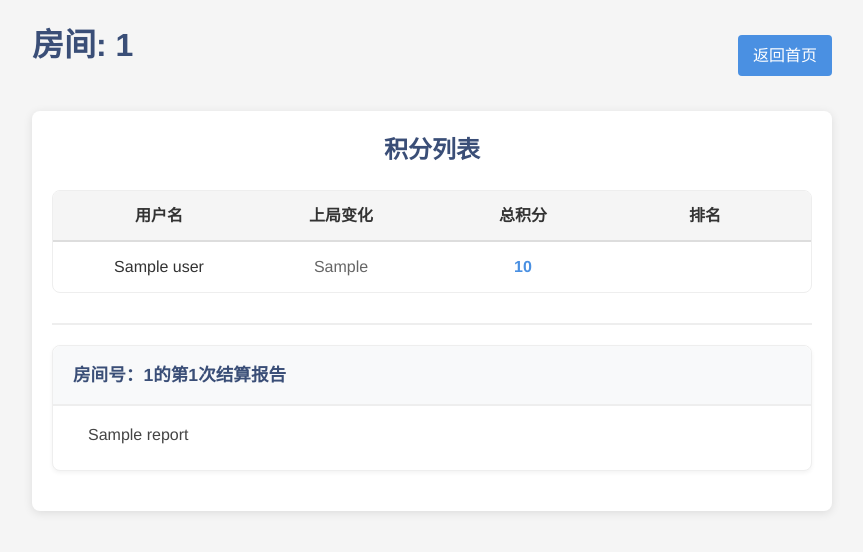
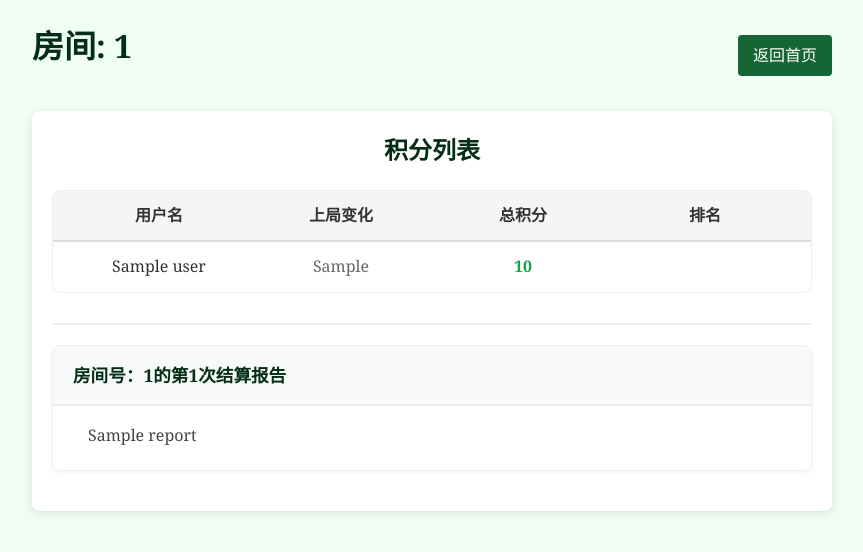
Before and after one commit to ZihaoVistonWang/scoreboard, a Flask app: template templates/room.html in a window 1280 px wide. Shown: the top 552 px of the page, without its empty margins (208-1071 px from the left). Run offline with Flask 3, Linux system fonts and the light colour scheme; the template is opened without the code that fills it: most values are stand-ins (such as "Sample title", 1, 10 or a date in 2020).

Commit message:
style: 更新CSS样式以使用新的主题颜色并优化字体
refactor: 清理代码中的多余空格并保持一致的格式

test: 添加测试数据文件test.json以支持新的测试场景

```diff
--- a/static/css/style.css
+++ b/static/css/style.css
@@ -1,4 +1,18 @@
 /* Global Styles */
+:root {
+    --color-primary-50: rgb(240 253 244);
+    --color-primary-100: rgb(220 252 231);
+    --color-primary-200: rgb(187 247 208);
+    --color-primary-300: rgb(134 239 172);
+    --color-primary-400: rgb(74 222 128);
+    --color-primary-500: rgb(34 197 94);
+    --color-primary-600: rgb(22 163 74);
+    --color-primary-700: rgb(21 128 61);
+    --color-primary-800: rgb(22 101 52);
+    --color-primary-900: rgb(20 83 45);
+    --color-primary-950: rgb(5 46 22);
+}
+
 * {
     box-sizing: border-box;
     margin: 0;
@@ -6,10 +20,10 @@
 }
 
 body {
-    font-family: 'Helvetica Neue', Arial, sans-serif;
+    font-family: Georgia, "helvetica neue", Arial, STZhongsong, "noto serif sc", "microsoft yahei", "pingfang sc", sans-serif;
     line-height: 1.6;
     color: #333;
-    background-color: #f5f5f5;
+    background-color: var(--color-primary-50);
     padding: 20px;
 }
 
@@ -21,7 +35,7 @@
 h1, h2 {
     text-align: center;
     margin-bottom: 20px;
-    color: #3a4e77;
+    color: var(--color-primary-950);
 }
 
 /* Card Styles */
@@ -60,7 +74,7 @@
 }
 
 .btn {
-    background-color: #4a90e2;
+    background-color: var(--color-primary-800);
     color: white;
     border: none;
     border-radius: 4px;
@@ -73,7 +87,7 @@
 }
 
 .btn:hover {
-    background-color: #3a7bd5;
+    background-color: var(--color-primary-900);
 }
 
 .btn:disabled {
@@ -82,11 +96,12 @@
 }
 
 .btn-secondary {
-    background-color: #ccc;
+    background-color: var(--color-primary-600);
+    color: white;
 }
 
 .btn-secondary:hover {
-    background-color: #999;
+    background-color: var(--color-primary-700);
 }
 
 /* Dropdown Styles */
@@ -209,8 +224,8 @@
 }
 
 .user-item.current-user {
-    background-color: #e6f7ff;
-    border-left: 4px solid #4a90e2;
+    background-color: var(--color-primary-100);
+    border-left: 4px solid var(--color-primary-500);
 }
 
 .user-item > div {
@@ -231,7 +246,7 @@
 
 .user-score {
     font-weight: bold;
-    color: #4a90e2;
+    color: var(--color-primary-600);
 }
 
 .user-rank {
@@ -266,7 +281,7 @@
 .settlement-header {
     font-size: 1.1em;
     font-weight: bold;
-    color: #3a4e77;
+    color: var(--color-primary-950);
     margin-bottom: 15px;
     padding-bottom: 12px;
     border-bottom: 2px solid #eee;
```
Also changed, not shown: data/test.json (added, +32 -0 lines), app.py (line endings or trailing spaces).
